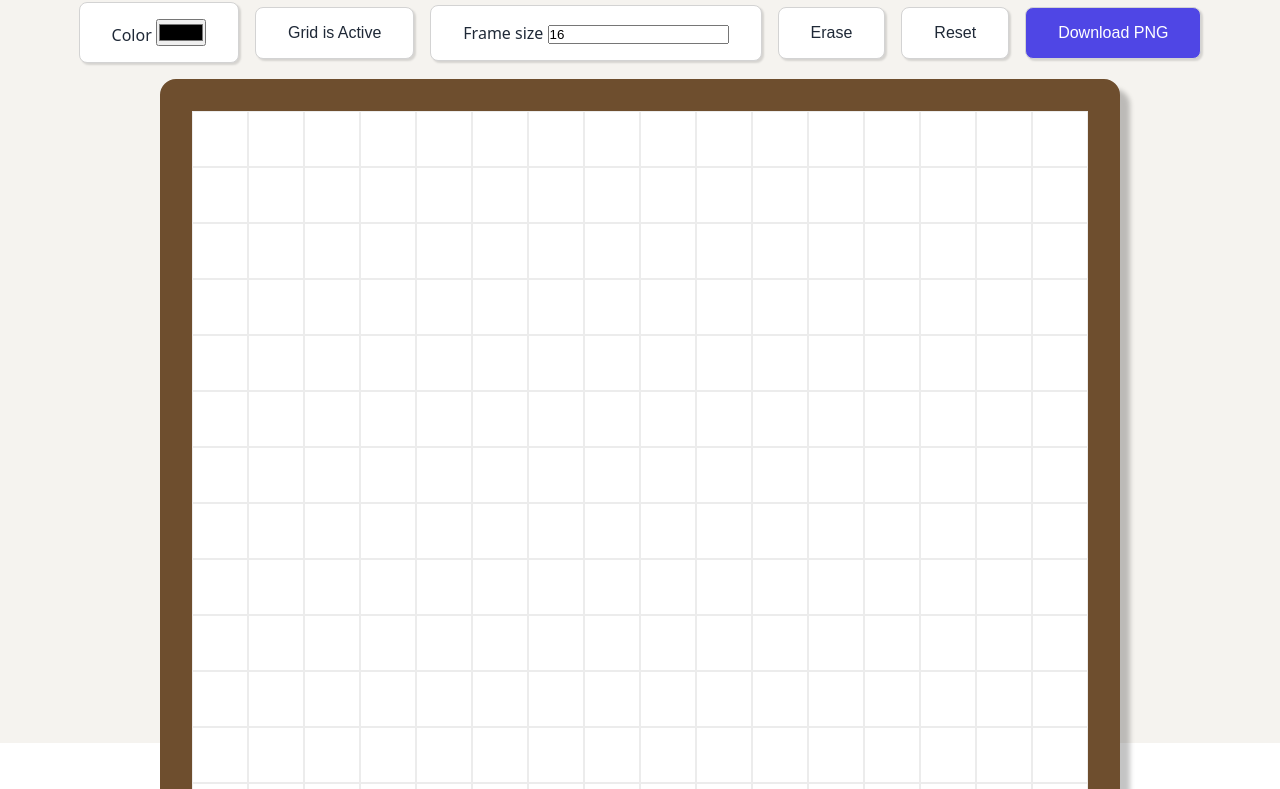
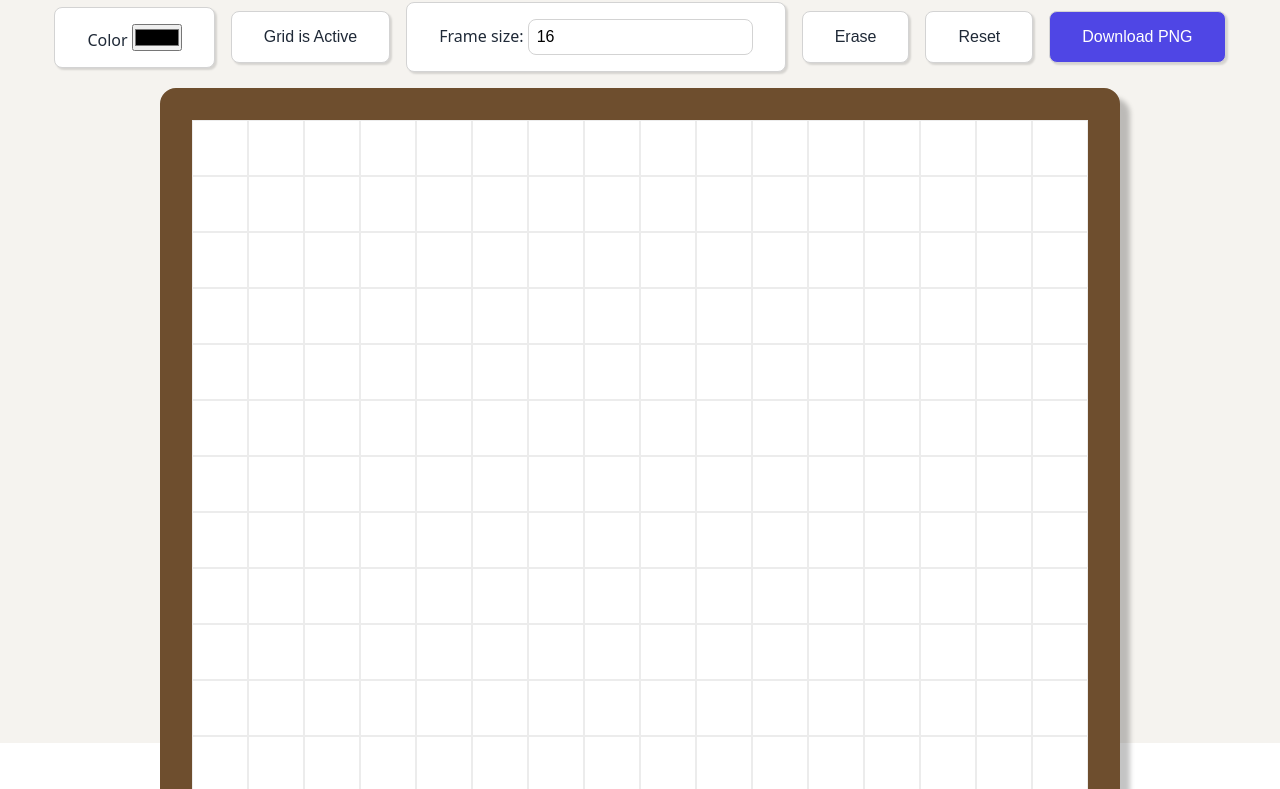
Before and after one commit to Jonas-petty/RetroFrame, a plain HTML site: page index.html in a window 1280 px wide. Shown: the part 57-846 px from the top of the page. Drawn offline with Linux system fonts and the light colour scheme.

Commit message:
fix: update frame size input styles

```diff
--- a/index.html
+++ b/index.html
@@ -29,7 +29,7 @@
                         </button>
 
                         <div class="tool">
-                            <label for="frame-size">Frame size</label>
+                            <label for="frame-size">Frame size: </label>
                             <input
                                 type="number"
                                 name="frame-size"
--- a/style.css
+++ b/style.css
@@ -65,6 +65,13 @@ main {
     transform: scale(1.1);
 }
 
+.tool > input[type="number"] {
+    font-size: 1rem;
+    border: 1px solid lightgray;
+    border-radius: .5rem;
+    padding: .5rem;
+}
+
 #frame {
     flex-direction: 1;
     width: 60rem;
```
